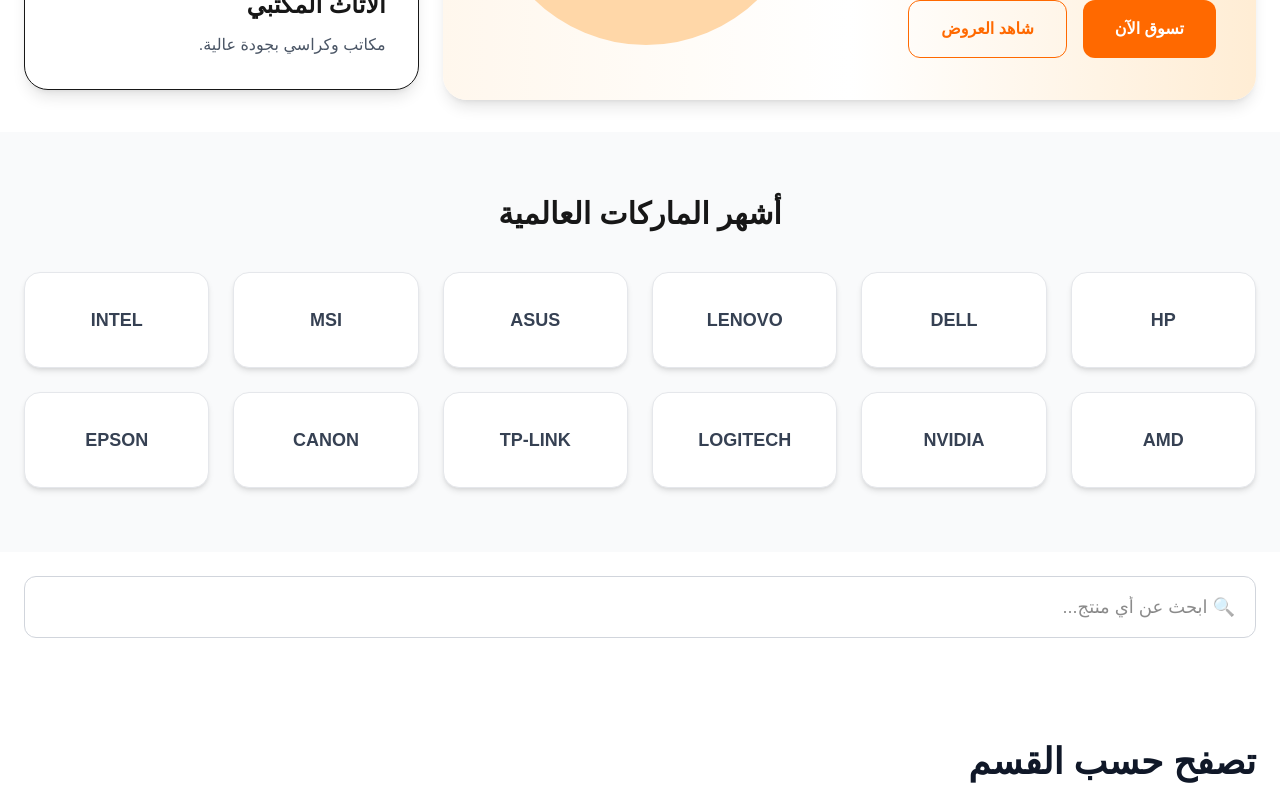
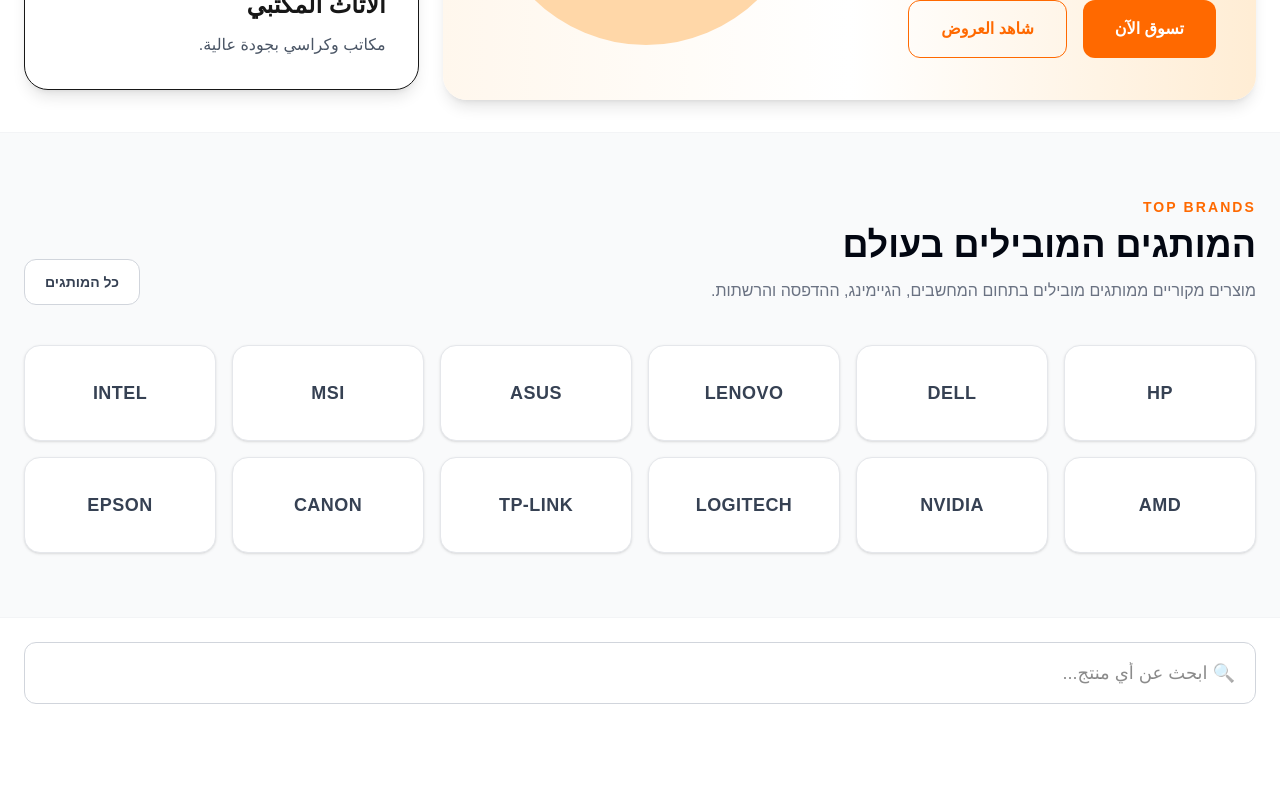
Before and after one commit to dataplus05/data-plus-store, a Next.js app: page / in a window 1280 px wide. Shown: the part 540-1336 px from the top of the page. Built offline with nearby package versions, Linux system fonts and the light colour scheme.

Commit message:
Fix language provider

```diff
--- a/app/layout.tsx
+++ b/app/layout.tsx
@@ -1,19 +1,26 @@
+import type { Metadata } from "next";
+import LanguageProvider from "@/components/providers/LanguageProvider";
 import "./globals.css";
-import type { Metadata } from "next";
 
 export const metadata: Metadata = {
-  title: "Data Plus",
-  description: "متجر Data Plus للإلكترونيات",
+  title: {
+    default: "Data Plus | דאתא פלוס",
+    template: "%s | Data Plus",
+  },
+  description:
+    "חנות מחשבים, מחשבים ניידים, ציוד גיימינג, מדפסות, ריהוט משרדי ושירותי תיקונים באזור בענה ודיר אל-אסד.",
 };
 
 export default function RootLayout({
   children,
-}: {
+}: Readonly<{
   children: React.ReactNode;
-}) {
+}>) {
   return (
-    <html lang="ar" dir="rtl">
-      <body>{children}</body>
+    <html lang="he" dir="rtl">
+      <body className="bg-white text-gray-900 antialiased">
+        <LanguageProvider>{children}</LanguageProvider>
+      </body>
     </html>
   );
 }
--- a/components/home/Brands.tsx
+++ b/components/home/Brands.tsx
@@ -1,42 +1,72 @@
+"use client";
+
+import Link from "next/link";
+import { useLanguage } from "@/components/providers/LanguageProvider";
+
+const brands = [
+  { name: "HP", slug: "hp" },
+  { name: "DELL", slug: "dell" },
+  { name: "LENOVO", slug: "lenovo" },
+  { name: "ASUS", slug: "asus" },
+  { name: "MSI", slug: "msi" },
+  { name: "INTEL", slug: "intel" },
+  { name: "AMD", slug: "amd" },
+  { name: "NVIDIA", slug: "nvidia" },
+  { name: "LOGITECH", slug: "logitech" },
+  { name: "TP-LINK", slug: "tp-link" },
+  { name: "CANON", slug: "canon" },
+  { name: "EPSON", slug: "epson" },
+];
+
 export default function Brands() {
-  const brands = [
-    "HP",
-    "DELL",
-    "LENOVO",
-    "ASUS",
-    "MSI",
-    "INTEL",
-    "AMD",
-    "NVIDIA",
-    "LOGITECH",
-    "TP-LINK",
-    "CANON",
-    "EPSON",
-  ];
+  const { isHebrew } = useLanguage();
 
   return (
-    <section className="py-16 bg-gray-50">
-      <div className="max-w-7xl mx-auto px-6">
+    <section className="border-y border-gray-100 bg-gray-50 py-16">
+      <div className="mx-auto max-w-7xl px-4 sm:px-6">
+        <div className="mb-10 flex flex-col gap-3 sm:flex-row sm:items-end sm:justify-between">
+          <div>
+            <p className="text-sm font-black tracking-[0.15em] text-orange-500">
+              TOP BRANDS
+            </p>
 
-        <h2 className="text-3xl font-black text-center mb-10">
-          أشهر الماركات العالمية
-        </h2>
+            <h2 className="mt-2 text-3xl font-black text-gray-950 sm:text-4xl">
+              {isHebrew
+                ? "המותגים המובילים בעולם"
+                : "أشهر العلامات التجارية"}
+            </h2>
 
-        <div className="grid grid-cols-2 md:grid-cols-4 lg:grid-cols-6 gap-6">
+            <p className="mt-3 max-w-2xl leading-7 text-gray-500">
+              {isHebrew
+                ? "מוצרים מקוריים ממותגים מובילים בתחום המחשבים, הגיימינג, ההדפסה והרשתות."
+                : "منتجات أصلية من أبرز الشركات في عالم الكمبيوتر، الألعاب، الطباعة والشبكات."}
+            </p>
+          </div>
 
-          {brands.map((brand) => (
-            <div
-              key={brand}
-              className="bg-white rounded-2xl shadow-md hover:shadow-xl border border-gray-200 hover:border-orange-400 transition h-24 flex items-center justify-center"
-            >
-              <span className="font-black text-lg text-gray-700">
-                {brand}
-              </span>
-            </div>
-          ))}
-
+          <Link
+            href="/brands"
+            className="w-fit rounded-xl border border-gray-300 bg-white px-5 py-3 text-sm font-bold text-gray-700 transition hover:border-orange-300 hover:bg-orange-50 hover:text-orange-600"
+          >
+            {isHebrew ? "כל המותגים" : "جميع الماركات"}
+          </Link>
         </div>
 
+        <div className="grid grid-cols-2 gap-4 sm:grid-cols-3 md:grid-cols-4 lg:grid-cols-6">
+          {brands.map((brand) => (
+            <Link
+              key={brand.slug}
+              href={`/brand/${brand.slug}`}
+              className="group flex h-24 items-center justify-center rounded-2xl border border-gray-200 bg-white px-4 shadow-sm transition hover:-translate-y-1 hover:border-orange-300 hover:shadow-lg"
+            >
+              <span
+                dir="ltr"
+                className="text-center text-lg font-black tracking-wide text-gray-700 transition group-hover:text-orange-600"
+              >
+                {brand.name}
+              </span>
+            </Link>
+          ))}
+        </div>
       </div>
     </section>
   );
--- /dev/null
+++ b/components/providers/LanguageProvider.tsx
@@ -0,0 +1,90 @@
+"use client";
+
+import {
+  createContext,
+  useContext,
+  useEffect,
+  useMemo,
+  useState,
+  type ReactNode,
+} from "react";
+
+export type Language = "he" | "ar";
+
+type LanguageContextValue = {
+  language: Language;
+  isHebrew: boolean;
+  isArabic: boolean;
+  setLanguage: (language: Language) => void;
+  toggleLanguage: () => void;
+};
+
+const LanguageContext = createContext<LanguageContextValue | undefined>(
+  undefined
+);
+
+type LanguageProviderProps = {
+  children: ReactNode;
+};
+
+export default function LanguageProvider({
+  children,
+}: LanguageProviderProps) {
+  const [language, setLanguageState] = useState<Language>("he");
+
+  useEffect(() => {
+    const savedLanguage = window.localStorage.getItem(
+      "data-plus-language"
+    );
+
+    if (savedLanguage === "he" || savedLanguage === "ar") {
+      setLanguageState(savedLanguage);
+    }
+  }, []);
+
+  useEffect(() => {
+    document.documentElement.lang = language;
+    document.documentElement.dir = "rtl";
+
+    window.localStorage.setItem("data-plus-language", language);
+  }, [language]);
+
+  function setLanguage(newLanguage: Language) {
+    setLanguageState(newLanguage);
+  }
+
+  function toggleLanguage() {
+    setLanguageState((currentLanguage) =>
+      currentLanguage === "he" ? "ar" : "he"
+    );
+  }
+
+  const value = useMemo(
+    () => ({
+      language,
+      isHebrew: language === "he",
+      isArabic: language === "ar",
+      setLanguage,
+      toggleLanguage,
+    }),
+    [language]
+  );
+
+  return (
+    <LanguageContext.Provider value={value}>
+      {children}
+    </LanguageContext.Provider>
+  );
+}
+
+export function useLanguage() {
+  const context = useContext(LanguageContext);
+
+  if (!context) {
+    throw new Error(
+      "useLanguage must be used inside LanguageProvider"
+    );
+  }
+
+  return context;
+}
```
